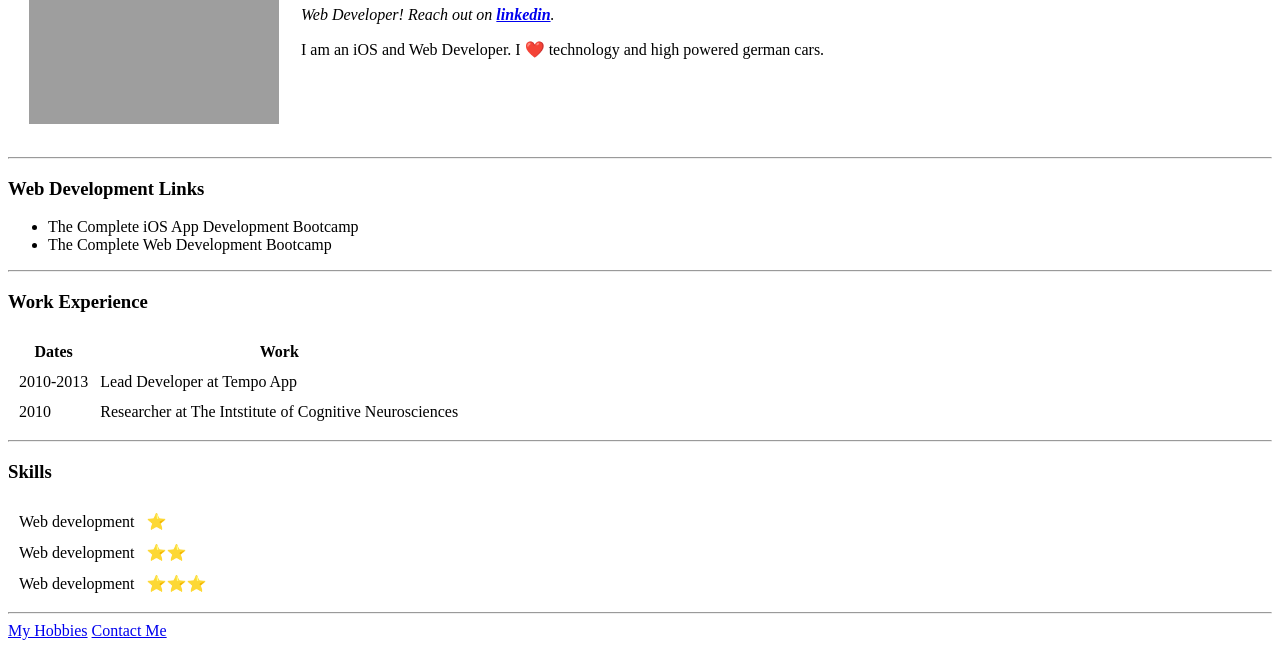
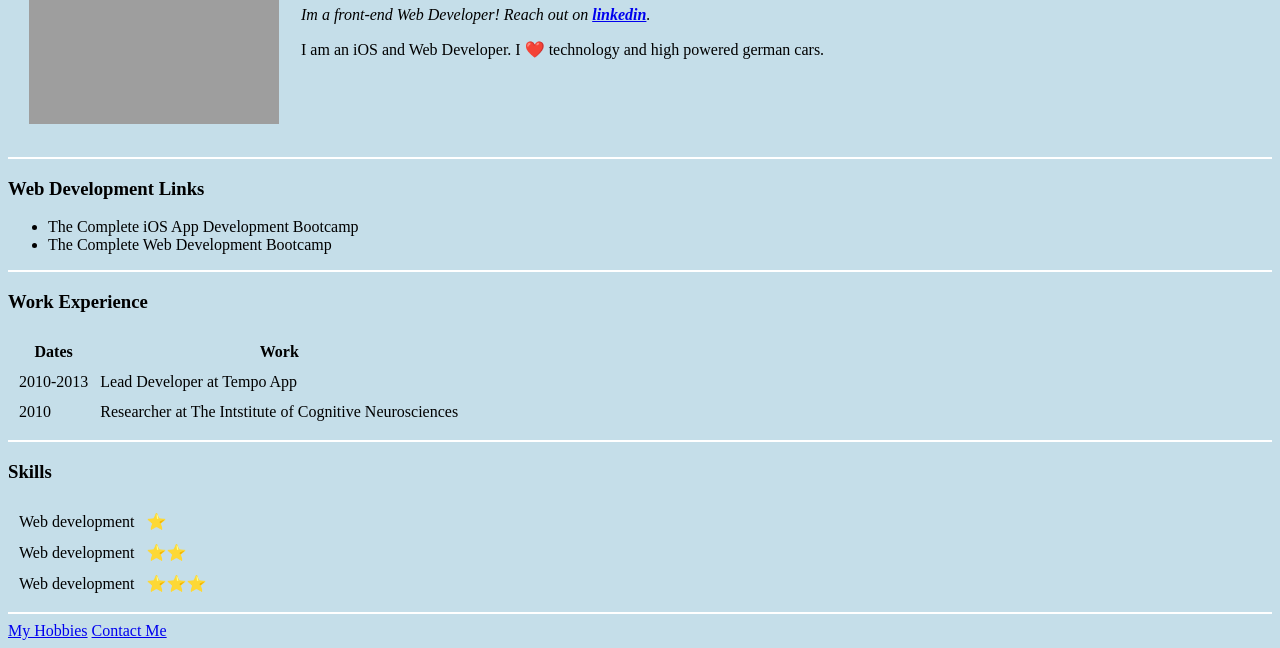
Before and after one commit to LKocaj/2023-personal-website, a plain HTML site: page index.html in a window 1280 px wide. Shown: the part 155-803 px from the top of the page. Drawn offline with Linux system fonts and the light colour scheme; grey boxes are pictures that could not be loaded.

Commit message:
playing with inline css for basics

```diff
--- a/index.html
+++ b/index.html
@@ -5,14 +5,25 @@
     <meta http-equiv="X-UA-Compatible" content="IE=edge">
     <meta name="viewport" content="width=device-width, initial-scale=1.0">
     <title>Lawrence's Personal Site</title>
+
+    <style>
+        body {
+            background-color: rgb(197, 222, 233);
+        }
+
+        hr {
+            background-color: white;
+            border-style: none;
+            height: 2px;
+        }
+    </style>
 </head>
 
 <body>
-
     <table cellspacing="20">
         <td><img src="images/Profile-pic-modified (1).png" height="250px" width="250px" alt="lawrence profile picture"></td>
         <td><h1>Lawrence Kocaj</h1>
-            <p><em>Web Developer! Reach out on <strong><a href="https://www.linkedin.com/in/lawrencekocaj/">linkedin</a></strong>.</em></p>
+            <p><em>Im a front-end Web Developer! Reach out on <strong><a href="https://www.linkedin.com/in/lawrencekocaj/">linkedin</a></strong>.</em></p>
             <p>I am an iOS and Web Developer. I ❤️ technology and high powered german cars.</p></td>
     </table>
     <hr>
```
